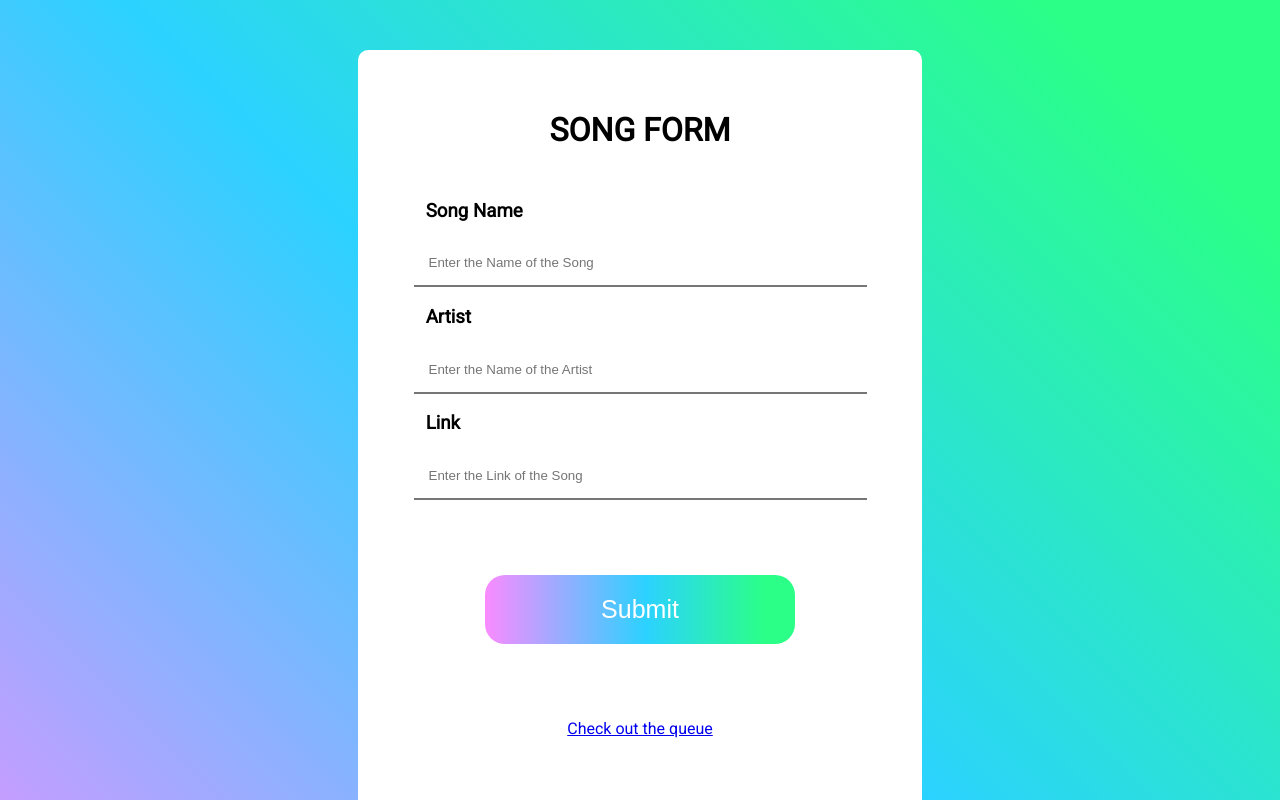
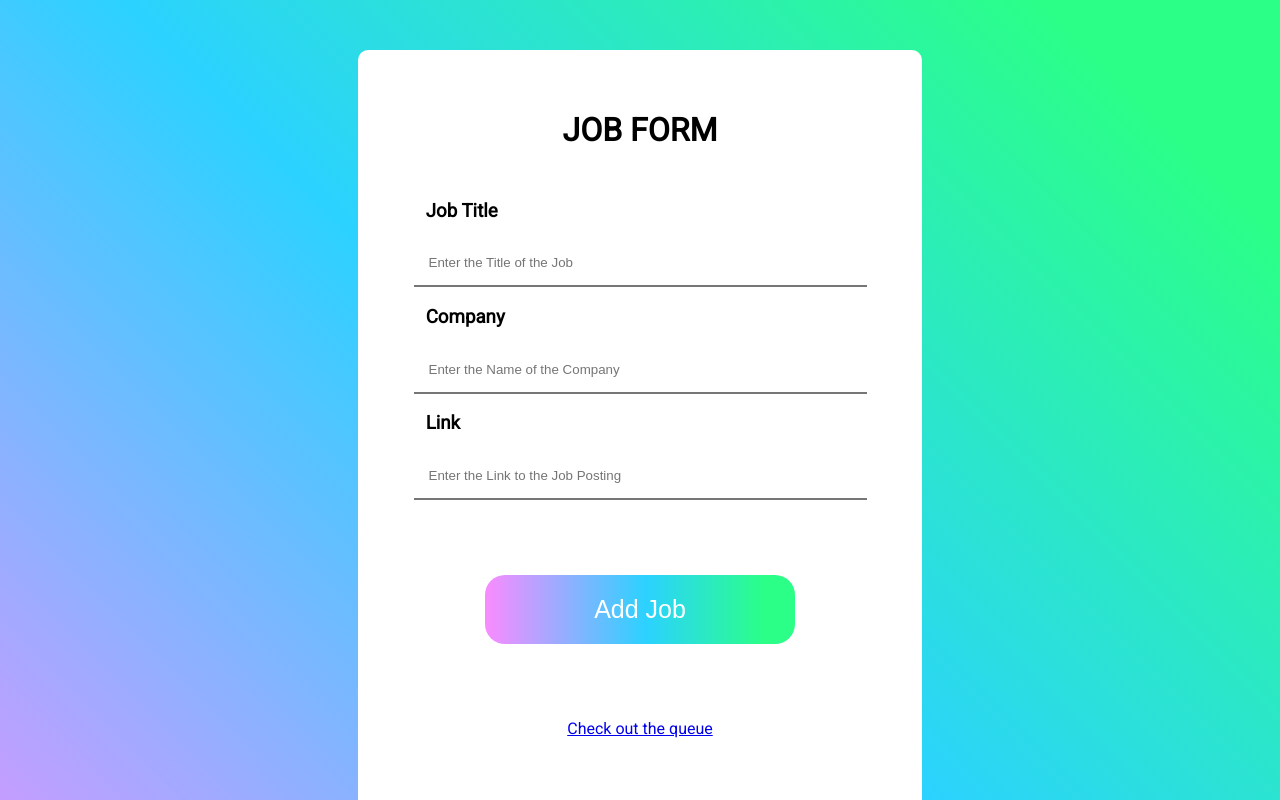
Before and after one commit to kleetot/DevOps, a plain HTML site: page form.html in a window 1280 px wide. Shown: the top 800 px of the page. Drawn offline with nearby package versions, Linux system fonts and the light colour scheme; no server answers.

Commit message:
change form names

```diff
--- a/form.html
+++ b/form.html
@@ -87,20 +87,20 @@ function SubForm (){
 <body>
 <div id="form">
   <form id="myForm">
-    <h1><label>SONG FORM</label></h1>
+    <h1><label>JOB FORM</label></h1>
         <div class="writeInInputs">
-            <h3><label>Song Name</label></h3>
-            <input name="Song" placeholder="Enter the Name of the Song" />
+            <h3><label>Job Title</label></h3>
+            <input name="Job Title" placeholder="Enter the Title of the Job" />
 
-            <h3><label>Artist</label></h3>
-            <input name="Artist" placeholder="Enter the Name of the Artist"/>
+            <h3><label>Company</label></h3>
+            <input name="Company" placeholder="Enter the Name of the Company"/>
 
             <h3><label>Link<label/></h3>
-            <input name="Link" placeholder="Enter the Link of the Song">
+            <input name="Link" placeholder="Enter the Link to the Job Posting">
         </div>
   </form>
   <div id="buttonBreak">
-        <button onclick="SubForm()">  Submit </button>
+        <button onclick="SubForm()">  Add Job </button>
     </div>
     <a href="display.html" target="_blank"> Check out the queue </a>
 </div>
```
